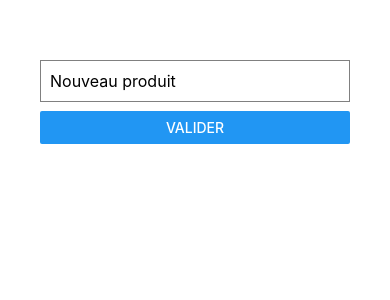
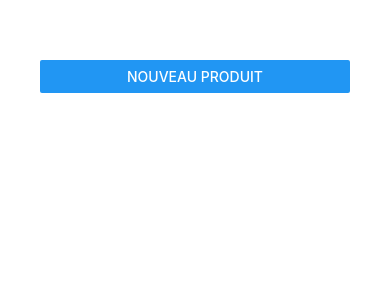
Before and after one commit to alexdevops007/shopping-list, a React Native app: screen / in a window 390 px wide. Shown: the top 300 px of the page. Built offline with nearby package versions, Linux system fonts and the light colour scheme.

Commit message:
update files

```diff
--- a/App.js
+++ b/App.js
@@ -1,5 +1,5 @@
 import { useState } from "react";
-import { Modal, Pressable, StyleSheet, Text, View } from "react-native";
+import { Button, Modal, Pressable, StyleSheet, Text, View } from "react-native";
 import ProductInput from "./components/ProductInput";
 import ProductList from "./components/ProductList";
 import DismissKeyboard from "./components/DismissKeyboard";
@@ -7,6 +7,7 @@ import DismissKeyboard from "./components/DismissKeyboard";
 export default function App() {
   const [list, setList] = useState([]);
   const [isVisibleModal, setIsVisibleModal] = useState(false);
+  const [displayAddProductModal, setDisplayAddProductModal] = useState(false);
 
   const capitalizeFirstLetter = (string) => {
     return {
@@ -16,6 +17,8 @@ export default function App() {
   };
 
   const addProductToList = (productName) => {
+    setDisplayAddProductModal(false);
+
     if (productName.length > 1) {
       setList((currentList) => [
         ...currentList,
@@ -24,6 +27,10 @@ export default function App() {
     } else {
       setIsVisibleModal(true);
     }
+  };
+
+  const cancelNewProduct = () => {
+    setDisplayAddProductModal(false);
   };
 
   const removeProductFromList = (key) => {
@@ -61,7 +68,16 @@ export default function App() {
             </View>
           </View>
         </Modal>
-        <ProductInput onProductAdd={addProductToList} />
+
+        <Button
+          title="Nouveau produit"
+          onPress={() => setDisplayAddProductModal(!displayAddProductModal)}
+        />
+        <ProductInput
+          onProductAdd={addProductToList}
+          displayModal={displayAddProductModal}
+          onProductCancel={cancelNewProduct}
+        />
         <ProductList data={list} onProductRemove={removeProductFromList} />
       </View>
     </DismissKeyboard>
@@ -72,7 +88,7 @@ const styles = StyleSheet.create({
   container: {
     padding: 40,
     paddingTop: 60,
-    flex: 1
+    flex: 1,
   },
   modalContainer: {
     flex: 1,
--- a/components/ProductInput.js
+++ b/components/ProductInput.js
@@ -1,7 +1,11 @@
-import { Button, StyleSheet, TextInput, View } from "react-native";
+import { Button, Modal, StyleSheet, TextInput, View } from "react-native";
 import { useState } from "react";
 
-export default function ProductInput({ onProductAdd }) {
+export default function ProductInput({
+  onProductAdd,
+  displayModal,
+  onProductCancel,
+}) {
   const [product, setProduct] = useState("");
 
   const inputHandler = (val) => setProduct(val);
@@ -14,26 +18,50 @@ export default function ProductInput({ onProductAdd }) {
     // }
   };
   return (
-    <View>
+    <Modal visible={displayModal} animationType="slide">
+      <View style={styles.containerView}>
         <TextInput
           style={styles.textInput}
           placeholder="Nouveau produit"
           onChangeText={inputHandler}
           value={product}
         />
-      <Button title="Valider" onPress={submitHandler} />
+        <View style={styles.containerButton}>
+          <View style={styles.buttonValidate}>
+            <Button title="Valider" onPress={submitHandler} color="#01a3a4" />
           </View>
+          <View style={styles.buttonCancel}>
+            <Button title="Annuler" onPress={onProductCancel} color="#ee5253" />
+          </View>
+        </View>
+      </View>
+    </Modal>
   );
 }
 
 const styles = StyleSheet.create({
+  containerView: {
+    flex: 1,
+    justifyContent: "center",
+    padding: 24,
+  },
   textInput: {
     borderColor: "gray",
     borderWidth: 1,
     padding: 10,
     paddingLeft: 9,
     fontSize: 16,
-    flexGrow: 1,
-    marginBottom: 9
+    // flexGrow: 1,
+    marginBottom: 9,
+  },
+  containerButton: {
+    flexDirection: "row",
+    justifyContent: "space-between"
+  },
+  buttonValidate: {
+    width: "45%",
+  },
+  buttonCancel: {
+    width: "45%",
   },
 });
--- a/components/ProductList.js
+++ b/components/ProductList.js
@@ -39,7 +39,7 @@ const styles = StyleSheet.create({
     padding: 15,
     fontSize: 17,
     marginVertical: 5,
-    marginRight: 10,
+    // marginRight: 2,
     flexGrow: 1,
   },
   listItem: {
```
Lines whose indentation alone changed are shown as unchanged.
